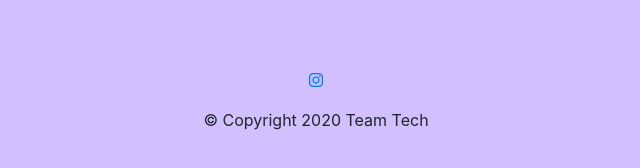
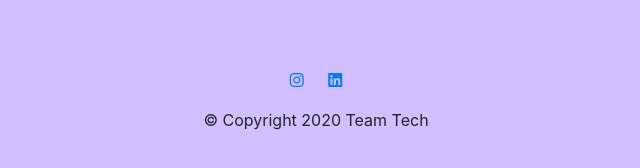
Before and after one commit to tessa-tapmongkol/team-tech-website, a plain HTML site: page about-us.html in a window 1280 px wide. Shown: the part 2472-2640 px from the top of the page, 324-964 px from the left. Drawn offline with nearby package versions, Linux system fonts and the light colour scheme.

Commit message:
linkedin added to footer

```diff
--- a/about-us.html
+++ b/about-us.html
@@ -269,6 +269,9 @@
     <a href="https://www.instagram.com/cpteamtech/">
       <i class="fab fa-instagram share-icon"></i>
     </a>
+    <a href="https://www.linkedin.com/company/team-tech-cal-poly-society-of-women-engineers">
+      <i class="fab fa-linkedin share-icon"></i>
+    </a>
     <p>© Copyright 2020 Team Tech</p>
   </footer>
 
```
Also changed, not shown: contact-us.html (+3 -0 lines), index.html (+3 -0 lines), projects.html (+3 -0 lines).
